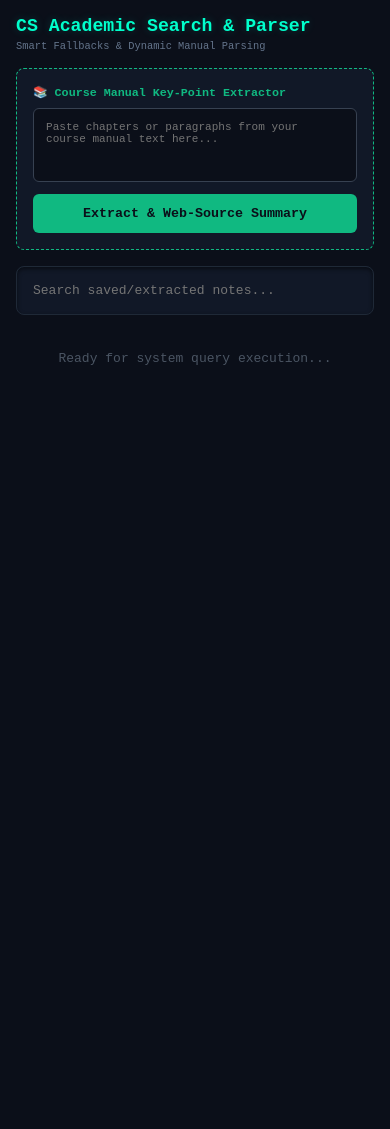
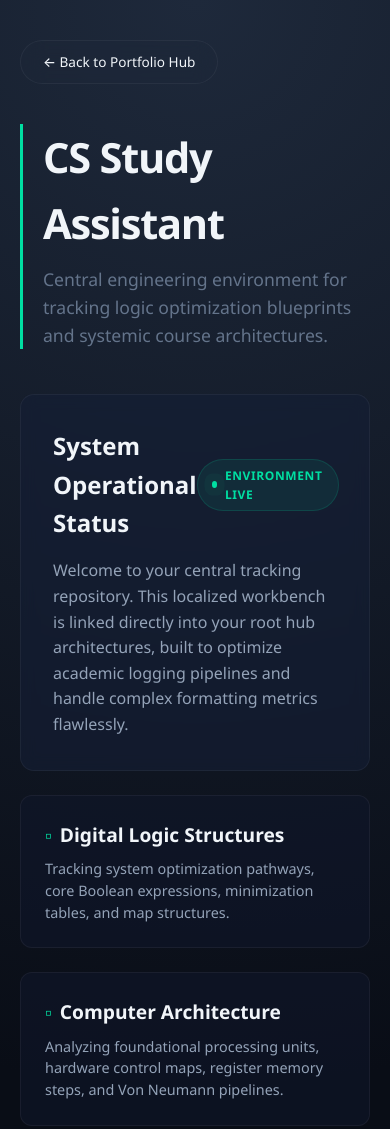
Before and after one commit to wchima091-eng/portfolio, a plain HTML site: page CS Study Assistant/index.html in a window 390 px wide. Shown: the top 1129 px of the page. Before the commit the page ends 844 px from the top, so only its background shows below. Drawn offline with Linux system fonts and the light colour scheme.

Commit message:
Shipped premium glassmorphism layout with responsive multi-card grids

```diff
--- a/CS Study Assistant/index.html
+++ b/CS Study Assistant/index.html
@@ -2,33 +2,224 @@
 <html lang="en">
 <head>
     <meta charset="UTF-8">
-    <meta name="viewport" content="width=device-width, initial-scale=1.0, user-scalable=no">
-    <title>CS Academic Search & Parser</title>
-    <link rel="stylesheet" href="style.css">
-    <link rel="manifest" href="manifest.json">
-    <meta name="theme-color" content="#0b0f19">
+    <meta name="viewport" content="width=device-width, initial-scale=1.0">
+    <title>CS Study Assistant | Workstation</title>
+    <style>
+        :root {
+            --bg-dark: #090d16;
+            --panel-bg: rgba(20, 30, 54, 0.6);
+            --accent-green: #00dfa2;
+            --accent-glow: rgba(0, 223, 162, 0.12);
+            --text-bright: #f1f5f9;
+            --text-dim: #64748b;
+            --card-border: rgba(255, 255, 255, 0.05);
+        }
+
+        * {
+            box-sizing: border-box;
+            margin: 0;
+            padding: 0;
+        }
+
+        body {
+            font-family: 'Segoe UI', system-ui, -apple-system, sans-serif;
+            background: radial-gradient(circle at 50% 0%, #1e293b 0%, var(--bg-dark) 80%);
+            color: var(--text-bright);
+            line-height: 1.6;
+            padding: 40px 20px;
+            display: flex;
+            flex-direction: column;
+            align-items: center;
+            min-height: 100vh;
+        }
+
+        .container {
+            width: 100%;
+            max-width: 900px;
+        }
+
+        /* --- Elite Floating Navigation --- */
+        .back-hub-btn {
+            display: inline-flex;
+            align-items: center;
+            gap: 8px;
+            margin-bottom: 40px;
+            color: var(--text-bright);
+            text-decoration: none;
+            font-weight: 500;
+            font-size: 0.85rem;
+            padding: 10px 22px;
+            background-color: rgba(30, 41, 59, 0.4);
+            border-radius: 50px;
+            border: 1px solid var(--card-border);
+            backdrop-filter: blur(12px);
+            transition: all 0.3s cubic-bezier(0.4, 0, 0.2, 1);
+        }
+
+        .back-hub-btn:hover {
+            color: var(--accent-green);
+            border-color: var(--accent-green);
+            background-color: var(--accent-glow);
+            transform: translateX(-4px);
+            box-shadow: 0 0 25px var(--accent-glow);
+        }
+
+        /* --- Header Station --- */
+        header {
+            margin-bottom: 45px;
+            border-left: 3px solid var(--accent-green);
+            padding-left: 20px;
+        }
+
+        header h1 {
+            font-size: 2.6rem;
+            font-weight: 700;
+            letter-spacing: -0.03em;
+            margin-bottom: 8px;
+        }
+
+        header p {
+            color: var(--text-dim);
+            font-size: 1.1rem;
+        }
+
+        /* --- Architecture Grid Layout --- */
+        .dashboard-grid {
+            display: grid;
+            grid-template-columns: repeat(auto-fit, minmax(280px, 1fr));
+            gap: 24px;
+            margin-top: 20px;
+        }
+
+        .main-status-panel {
+            grid-column: 1 / -1;
+            background: var(--panel-bg);
+            border-radius: 14px;
+            padding: 32px;
+            border: 1px solid var(--card-border);
+            backdrop-filter: blur(8px);
+        }
+
+        .card-header-group {
+            display: flex;
+            justify-content: space-between;
+            align-items: center;
+            margin-bottom: 16px;
+        }
+
+        .status-badge {
+            display: inline-flex;
+            align-items: center;
+            gap: 8px;
+            background: rgba(0, 223, 162, 0.08);
+            color: var(--accent-green);
+            padding: 6px 14px;
+            border-radius: 30px;
+            font-size: 0.75rem;
+            font-weight: 600;
+            text-transform: uppercase;
+            letter-spacing: 0.05em;
+            border: 1px solid rgba(0, 223, 162, 0.15);
+        }
+
+        .pulse-dot {
+            width: 7px;
+            height: 7px;
+            background-color: var(--accent-green);
+            border-radius: 50%;
+            animation: pulse 2s infinite;
+        }
+
+        @keyframes pulse {
+            0% { box-shadow: 0 0 0 0 rgba(0, 223, 162, 0.7); }
+            70% { box-shadow: 0 0 0 8px rgba(0, 223, 162, 0); }
+            100% { box-shadow: 0 0 0 0 rgba(0, 223, 162, 0); }
+        }
+
+        /* --- Modules Secondary Cards --- */
+        .module-card {
+            background: rgba(15, 23, 42, 0.6);
+            border: 1px solid var(--card-border);
+            border-radius: 12px;
+            padding: 24px;
+            transition: all 0.3s cubic-bezier(0.4, 0, 0.2, 1);
+        }
+
+        .module-card:hover {
+            transform: translateY(-4px);
+            border-color: rgba(0, 223, 162, 0.3);
+            background: var(--panel-bg);
+            box-shadow: 0 12px 24px rgba(0, 0, 0, 0.5);
+        }
+
+        .module-card h3 {
+            font-size: 1.2rem;
+            color: var(--text-bright);
+            margin-bottom: 8px;
+            display: flex;
+            align-items: center;
+            gap: 8px;
+        }
+
+        .module-card h3::before {
+            content: '▫';
+            color: var(--accent-green);
+        }
+
+        .module-card p {
+            color: #94a3b8;
+            font-size: 0.9rem;
+            line-height: 1.5;
+        }
+    </style>
 </head>
 <body>
-    <div class="app-container">
-        <header class="app-header">
-            <h1>CS Academic Search & Parser</h1>
-            <p>Smart Fallbacks & Dynamic Manual Parsing</p>
+
+    <div class="container">
+
+        <!-- Premium Navigation Anchor -->
+        <a href="../index.html" class="back-hub-btn">← Back to Portfolio Hub</a>
+
+        <header>
+            <h1>CS Study Assistant</h1>
+            <p>Central engineering environment for tracking logic optimization blueprints and systemic course architectures.</p>
         </header>
 
-        <div class="manual-extractor">
-            <h3>📚 Course Manual Key-Point Extractor</h3>
-            <textarea id="manualInput" rows="4" placeholder="Paste chapters or paragraphs from your course manual text here..."></textarea>
-            <button id="parseBtn" class="action-btn">Extract & Web-Source Summary</button>
-        </div>
+        <main class="dashboard-grid">
 
-        <div class="search-box">
-            <input type="text" id="searchInput" placeholder="Search saved/extracted notes..." autocomplete="off">
-        </div>
+            <!-- Main Control Board Module -->
+            <section class="main-status-panel">
+                <div class="card-header-group">
+                    <h2>System Operational Status</h2>
+                    <div class="status-badge">
+                        <span class="pulse-dot"></span>
+                        Environment Live
+                    </div>
+                </div>
+                <p style="color: #94a3b8;">Welcome to your central tracking repository. This localized workbench is linked directly into your root hub architectures, built to optimize academic logging pipelines and handle complex formatting metrics flawlessly.</p>
+            </section>
 
-        <main class="cards-deck" id="resultsEngine">
-            </main>
+            <!-- Card Sub-Module 1 -->
+            <article class="module-card">
+                <h3>Digital Logic Structures</h3>
+                <p>Tracking system optimization pathways, core Boolean expressions, minimization tables, and map structures.</p>
+            </article>
+
+            <!-- Card Sub-Module 2 -->
+            <article class="module-card">
+                <h3>Computer Architecture</h3>
+                <p>Analyzing foundational processing units, hardware control maps, register memory steps, and Von Neumann pipelines.</p>
+            </article>
+
+            <!-- Card Sub-Module 3 -->
+            <article class="module-card">
+                <h3>Object-Oriented Logic</h3>
+                <p>Structuring systemic component definitions, class inheritance models, encapsulation boundaries, and syntax builds.</p>
+            </article>
+
+        </main>
+
     </div>
 
-    <script src="script.js"></script>
 </body>
 </html>
```
